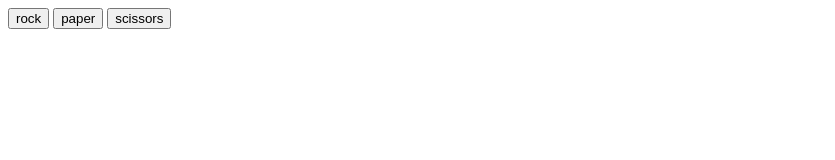
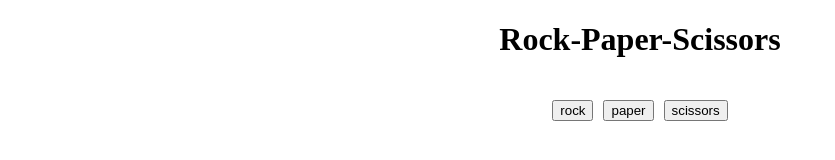
Before and after one commit to Jovarie/rock-paper-sci, a plain HTML site: page index.html in a window 1280 px wide. Shown: the whole page, without its empty margins (0-835 px from the left). Drawn offline with Linux system fonts and the light colour scheme.

Commit message:
completed and fixed the issue, added a css to style the divs h1 element, next step is to style the webpage add buttons and images.

```diff
--- a/index.html
+++ b/index.html
@@ -5,15 +5,16 @@
     <meta http-equiv="X-UA-Compatible" content="IE=edge">
     <meta name="viewport" content="width=device-width, initial-scale=1.0">
     <title>Rock Paper Scissors</title>
+    <link rel="stylesheet" href="styles.css">
 </head>
 <body>
+    <h1>Rock-Paper-Scissors</h1>
 <!-- Create three buttons, one for each selection -->
-    <div>
-<button class="rock" value="rock">rock</button>
-<button class="paper" value="paper">paper</button>
-<button class="scissors" value="scissors">scissors</button>
-
-    </div>
+<div>
+    <button class="rock" value="rock">rock</button>
+    <button class="paper" value="paper">paper</button>
+    <button class="scissors" value="scissors">scissors</button>
+</div>
 <!-- results div -->
     <div id="result"></div>
 <!-- javascript -->
--- /dev/null
+++ b/styles.css
@@ -0,0 +1,26 @@
+body {
+    display: flex;
+    flex-direction: column;
+    align-items: center;
+    justify-content: center;
+    margin: 0;
+  }
+
+  h1 {
+    text-align: center;
+  }
+
+  div {
+    display: flex;
+    justify-content: center;
+    margin-top: 20px;
+  }
+
+  button {
+    margin: 0 5px;
+  }
+
+  #result {
+    text-align: center;
+    margin-top: 20px;
+  }
```
